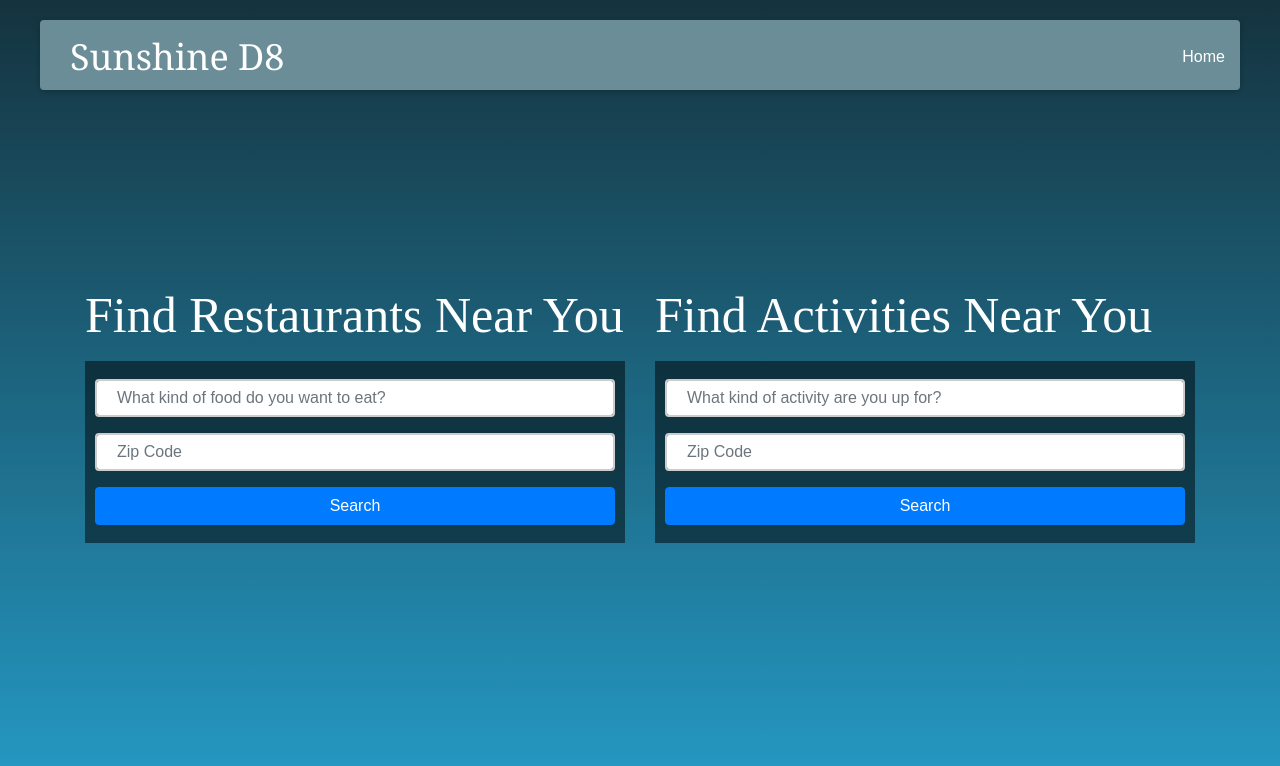
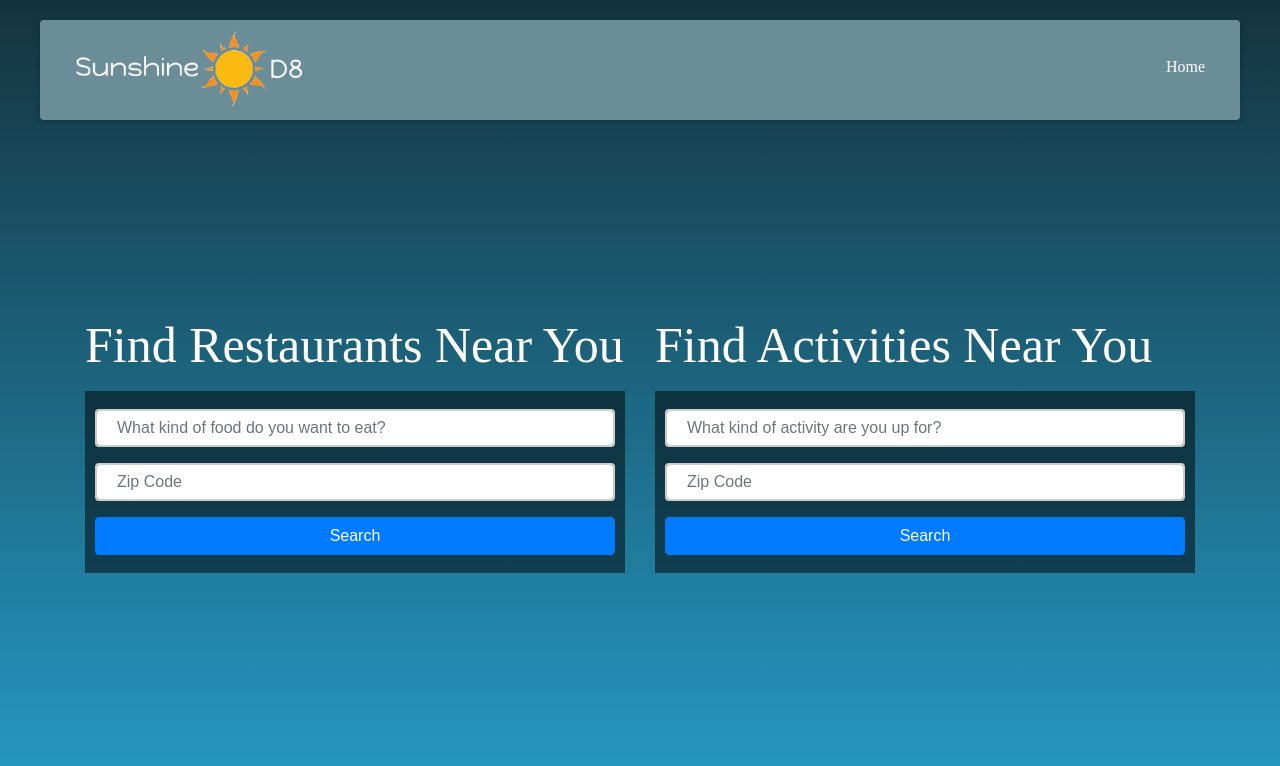
Before and after one commit to zalina4813/Sunshine-D8, a plain HTML site: page website.html in a window 1280 px wide. Drawn offline with nearby package versions, Linux system fonts and the light colour scheme; no server answers; a web font is replaced by a local one.

Commit message:
Updated logo to image and changed home buttom to link in website html page instead of url

```diff
--- a/assets/css/style.css
+++ b/assets/css/style.css
@@ -31,6 +31,9 @@ a {
 
 .navbartextColor {
     color: white;
+    padding-right: 20px;
+    padding-top: 10px;
+    font-family: 'Happy Monkey';
 }
 
 .container-intro{
@@ -168,7 +171,7 @@ header {
 
 .logo {
     color: white;
-    height: 50px;
+    /* height: 50px; */
     font-family: Georgia, 'Times New Roman', Times, serif;
     font-size: 36px;
     padding: 0 20px;
--- a/website.html
+++ b/website.html
@@ -19,12 +19,14 @@
 <body>
 
     <header>
-        <a href="#" class="logo">Sunshine D8</a>
+        <!-- <a href="#" class="logo">Sunshine D8</a> -->
+        <a href="#">
+            <img border="0" alt="W3Schools" src="assets/images/logo1.png" width="300" height="80" class="logo">
+
             <div class="menu-toggle"></div>
             <nav>
                 <ul>
-                <li class="navbarSpacing"><a href="https://zalina4813.github.io/Sunshine-D8/website.html"
-                        class="navbartextColor">Home</a></li>
+                    <li class="navbarSpacing"><a href="website.html" class="navbartextColor">Home</a></li>
                 </ul>
             </nav>
             <div class="clearfix"></div>
```
Also changed, not shown: activities.html (+5 -3 lines), restaurants.html (+5 -2 lines), assets/images/logo1.png (added). Lines whose indentation alone changed are shown as unchanged.
